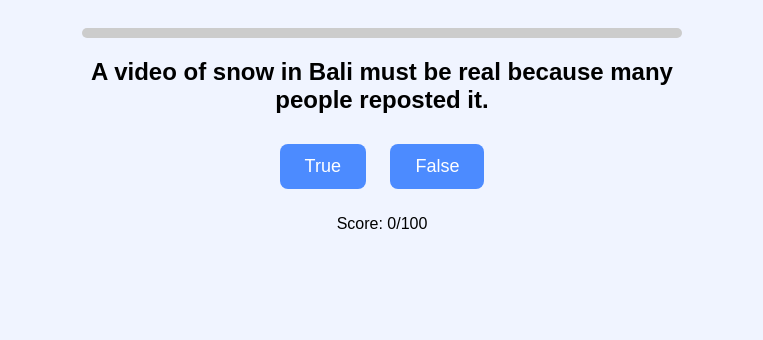
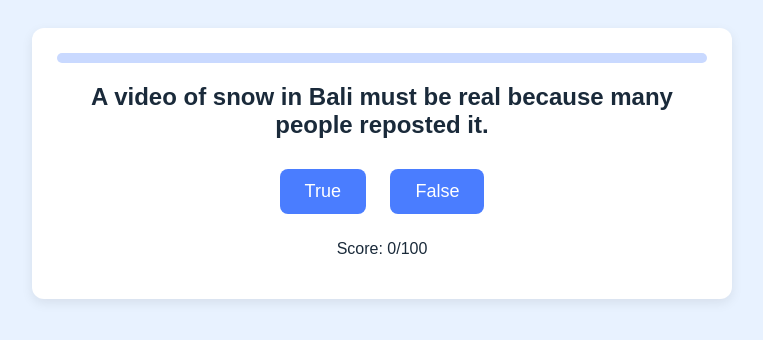
Before and after one commit to tiffanyjacobtj-source/TakeHomeTiffany, a plain HTML site: page index.html in a window 1280 px wide. Both pictures are taken after a click on the button "Start Quiz". Shown: the whole page, without its empty margins (258-1021 px from the left). Drawn offline with Linux system fonts and the light colour scheme.

Commit message:
Update style.css

```diff
--- a/style.css
+++ b/style.css
@@ -1,13 +1,18 @@
 body {
     font-family: Arial, sans-serif;
-    background: #f0f4ff;
+    background: #e8f2ff; /* soft light blue */
     text-align: center;
     padding: 20px;
+    color: #1a2a3a;
 }
 
 .screen {
-    max-width: 600px;
+    max-width: 650px;
     margin: auto;
+    background: white;
+    padding: 25px;
+    border-radius: 12px;
+    box-shadow: 0 4px 12px rgba(0,0,0,0.08);
 }
 
 .hidden {
@@ -18,7 +23,7 @@ body {
 #progress-bar {
     width: 100%;
     height: 10px;
-    background: #ccc;
+    background: #c9d9ff;
     border-radius: 5px;
     margin-bottom: 20px;
 }
@@ -26,7 +31,7 @@ body {
 #progress {
     height: 100%;
     width: 0%;
-    background: #4CAF50;
+    background: #4a7dff;
     border-radius: 5px;
 }
 
@@ -49,15 +54,12 @@ button {
     cursor: pointer;
     border-radius: 8px;
     border: none;
-}
-
-.answer-btn {
-    background: #4c8bff;
+    background: #4a7dff;
     color: white;
 }
 
-.answer-btn:hover {
-    background: #3a6edb;
+button:hover {
+    background: #3a66d1;
 }
 
 /* Toggle switch */
```
